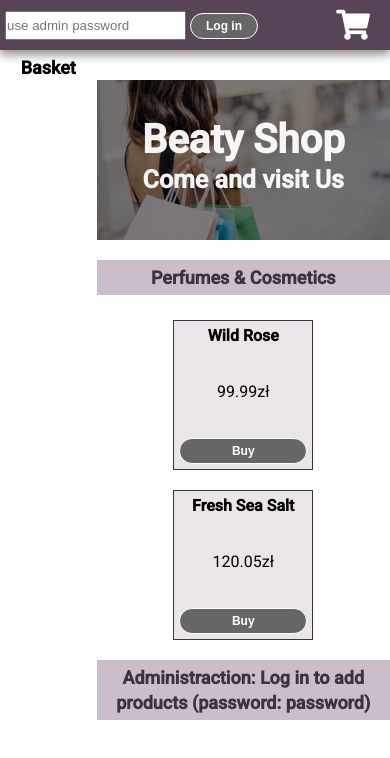
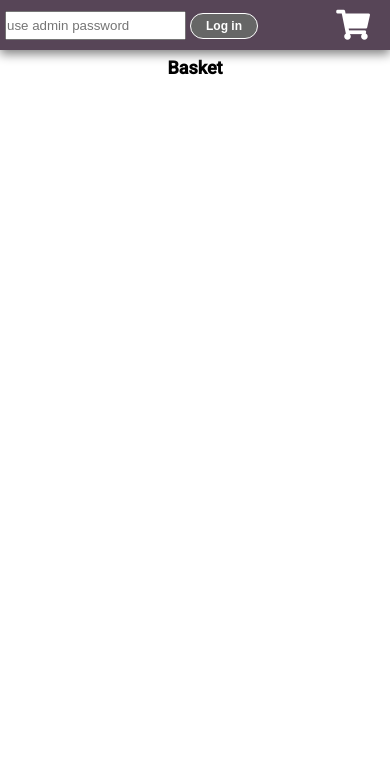
Before and after one commit to rafal-szczepanik/MegaK-ShopBasket-with-LocalStarage, a plain HTML site: page index.html in a window 390 px wide. Both pictures are taken after a click on the icon 353 px from the left and 25 px from the top of the page. Drawn offline with Linux system fonts and the light colour scheme.

Commit message:
Fix basket section css

```diff
--- a/style.css
+++ b/style.css
@@ -34,7 +34,7 @@ body {
 .main-header-h2 {
   position: relative;
   opacity: 0.95;
-  z-index: 998;
+  z-index: 997;
 }
 
 .main-header-h2 {
@@ -278,4 +278,26 @@ i:hover {
     height: 150px;
     width: 140px;
   }
+  .basket {
+    position: absolute;
+    max-width: 100%;
+    width: 0;
+    opacity: 1;
+    z-index: 998;
+  }
+  .basket-active {
+    position: absolute;
+    left: 0;
+    max-width: 100%;
+    width: 100%;
+    height: 100%;
+    opacity: 1;
+    z-index: 998;
+  }
+  .basket-content-number {
+    position: unset;
+  }
+  .basket li {
+    font-size: 13px;
+  }
 }
```
